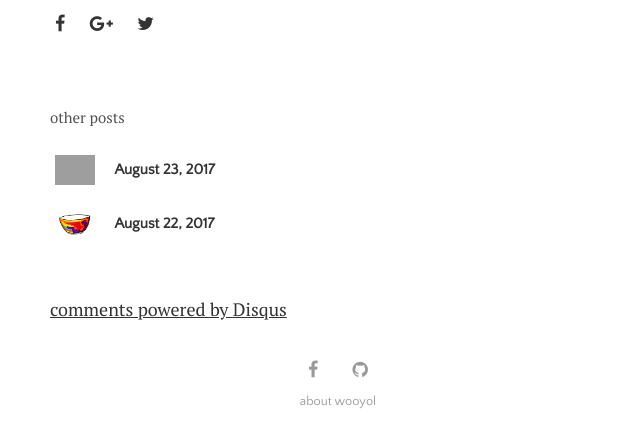
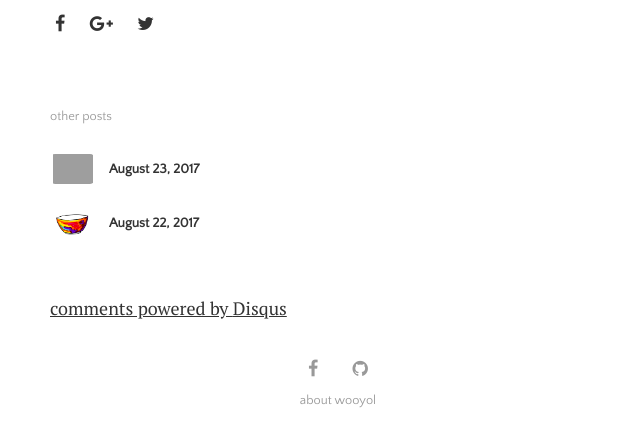
Before and after one commit to wooyol/pieces, a Jekyll site: the page built from _posts/2017-08-24-20170824a.md, in a window 1280 px wide. Shown: the part 527-971 px from the top of the page, without its empty margins (302-942 px from the left). Built offline with Jekyll 4.4.1, drawn with Linux system fonts in a browser that asks for light colours; nearby versions of some CDN libraries; some web fonts are replaced; comment, search, counter and statistics services are not loaded.

Commit message:
style changes

```diff
--- a/_data/settings.yml
+++ b/_data/settings.yml
@@ -17,7 +17,7 @@ menu:
 
 social:
 - {icon: 'facebook', link: 'https://www.facebook.com/neolaocoon'}
-- {icon: 'github', link: 'https://www.github.com/lenpaul'}
+- {icon: 'github', link: 'https://www.github.com/wooyol'}
 # - {icon: 'envelope', link: 'mailto:animate.em.all@gmail.com'}
 
 # Available social icons are powered by Font Awesome, so you can use any icon that they offer
--- a/_includes/related-posts.html
+++ b/_includes/related-posts.html
@@ -1,5 +1,5 @@
 <div class="related">
-  <small>other posts</small>
+  <div class="post-date">other posts</div>
   {% assign listed_posts_urls = page.url | split: ' ' %}
   <ul class="related-posts">
     {% for tag in page.tags %}
--- a/assets/css/main.css
+++ b/assets/css/main.css
@@ -142,6 +142,10 @@ blockquote p {
   list-style: none;
 }
 
+.posts img {
+  object-fit: cover;
+}
+
 .post-date {
   display: block;
   margin-top:3px;
@@ -171,7 +175,7 @@ blockquote p {
 }
 
 img.thumb {
-  width: 50px;
+  width: 45px;
   height: 30px;
   object-fit: contain;
   vertical-align: middle;
@@ -179,6 +183,7 @@ img.thumb {
 }
 
 div.thumb-box {
+  font-size: 90%;
   vertical-align: middle;
 }
 
```
Also changed, not shown: favicon.ico.
